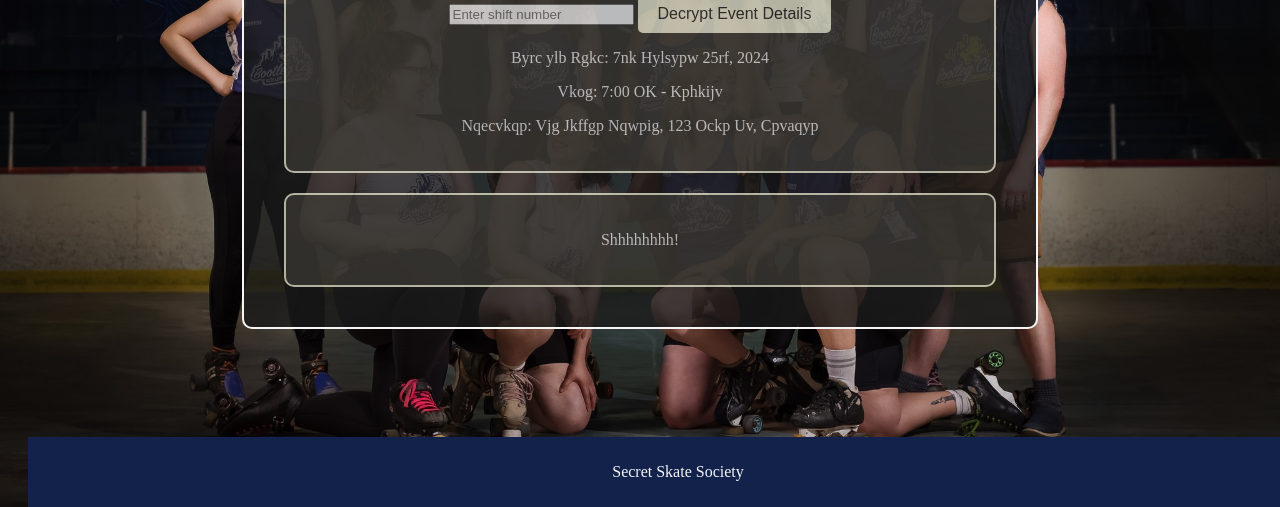
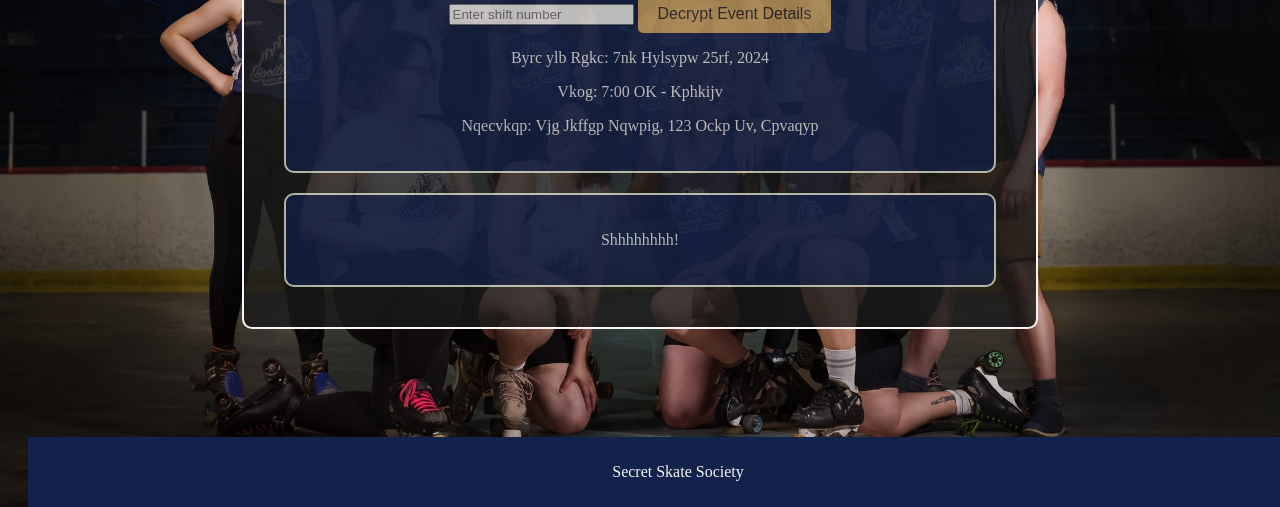
Before and after one commit to Bethancdavies/bootlegInvite, a plain HTML site: page index.html in a window 1280 px wide. Shown: the part 293-800 px from the top of the page. Drawn offline with Linux system fonts and the light colour scheme.

Commit message:
gerneral style changes

```diff
--- a/styles/style.css
+++ b/styles/style.css
@@ -41,7 +41,7 @@ section {
     margin: 20px;
     border: 2px solid #f5f5dc;
     border-radius: 10px;
-    background-color: #3e3b36;
+    background-color:  #12224b;
     opacity: 70%;
 
 }
@@ -57,15 +57,16 @@ footer {
 }
 
 button {
-    background-color: #f5f5dc;
+    background-color: #d6aa66;
     color: #2c2a29;
     border: none;
     padding: 10px 20px;
     border-radius: 5px;
     cursor: pointer;
     font-size: 1em;
+    transition: all 0.3s;
 }
 
 button:hover {
-    background-color: #d3c6a8;
+    background-color: #ffca7a;
 }
```
Also changed, not shown: assets/images/teamLogo.jpg (deleted).
